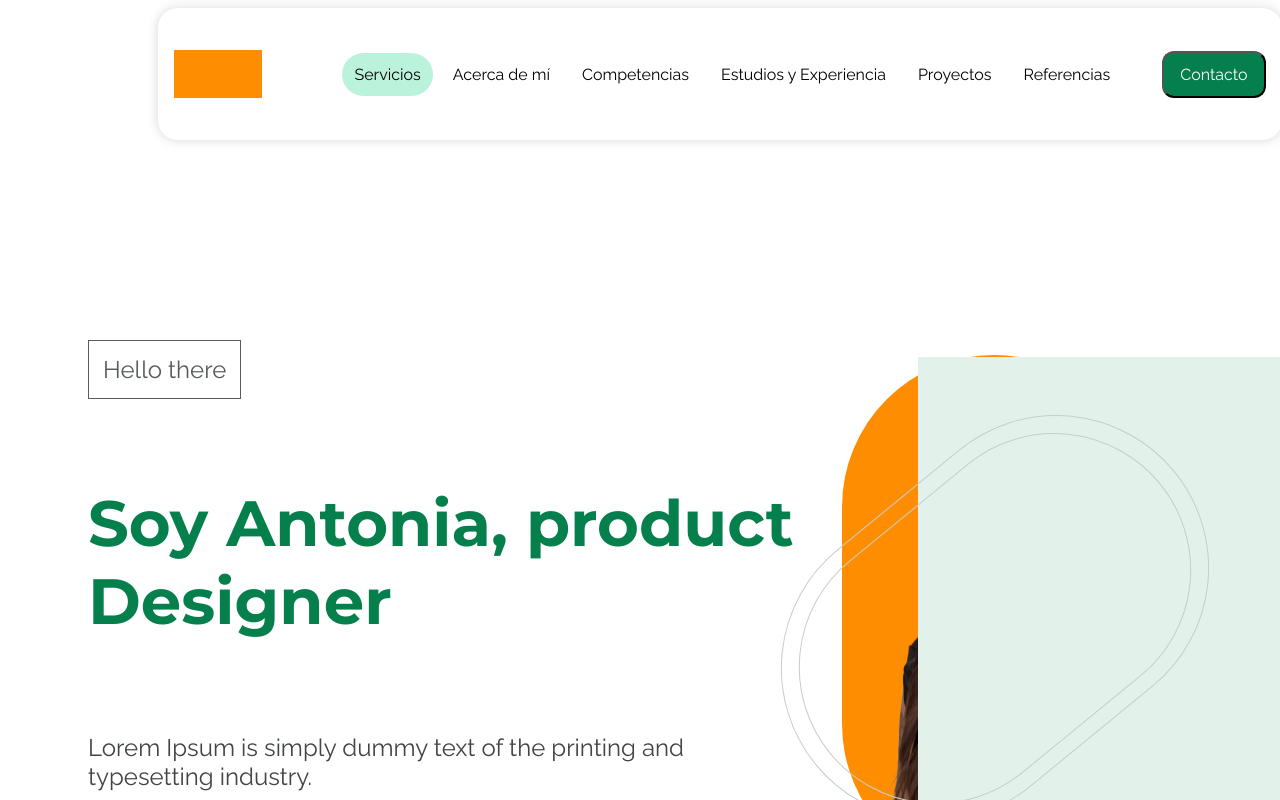
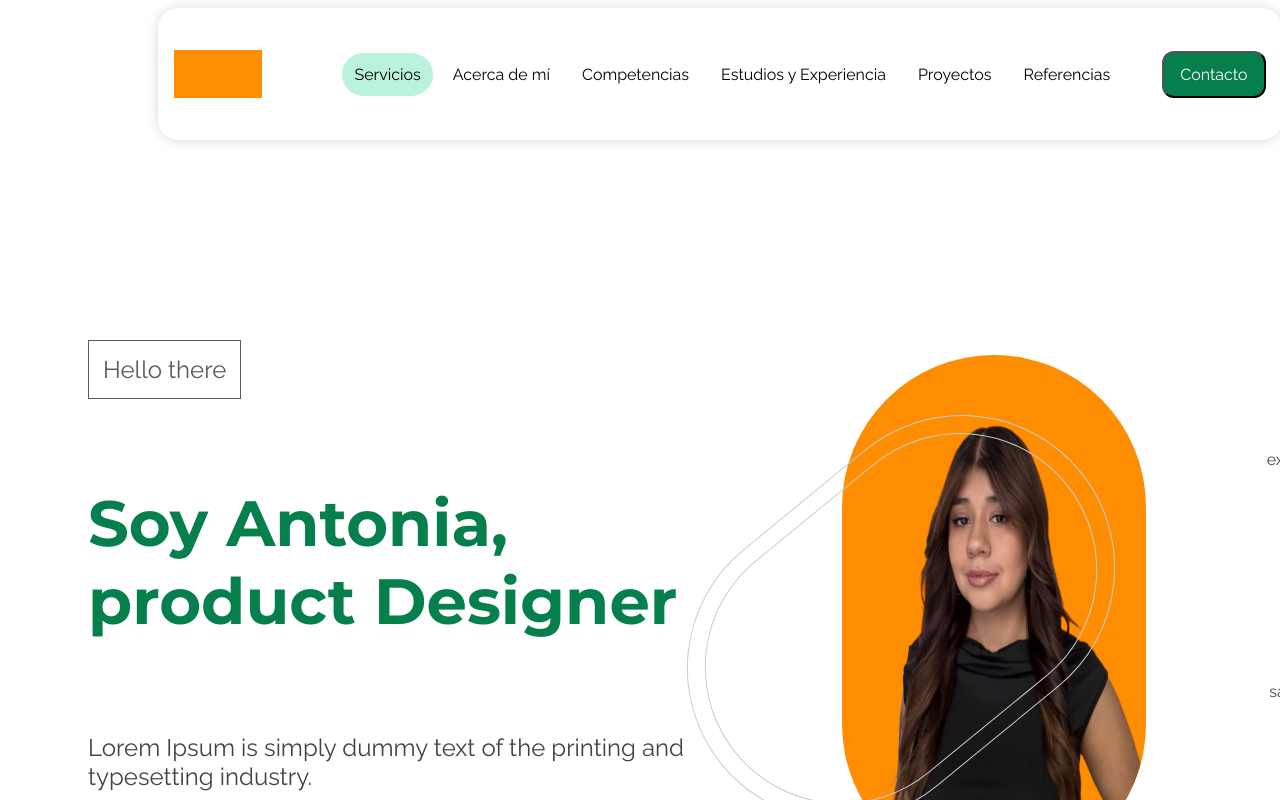
Before and after one commit to jeannettearias/AntoPortfolio, a React (Vite) app: page / in a window 1280 px wide. Shown: the top 800 px of the page. Built offline with nearby package versions, Linux system fonts and the light colour scheme.

Commit message:
update the details 2nd section

```diff
--- a/src/styles/_hero.scss
+++ b/src/styles/_hero.scss
@@ -169,16 +169,6 @@
   }
 }
 
-.Detail_2 {
-  width: 449.489px;
-  height: 521px;
-
-  position: absolute;
-  right: -87px;
-
-  background: var(--Green-01, #e2f2eb);
-}
-
 .figma__picture {
   display: flex;
   width: 304px;
@@ -216,34 +206,6 @@
   align-items: flex-end;
   gap: 8px;
   align-self: stretch;
-}
-
-.hero__title_1 {
-  align-self: stretch;
-
-  color: var(--Main-Primary, #057f4c);
-  text-align: right;
-
-  /* H3/Bold */
-  font-family: var(--Family-Content, Raleway);
-  font-size: var(--Size-Heading-3, 32px);
-  font-style: normal;
-  font-weight: 700;
-  line-height: normal;
-}
-
-.hero__description_1 {
-  align-self: stretch;
-
-  color: var(--Neutral-07, #424544);
-  text-align: right;
-
-  /* MediumText/Regular */
-  font-family: var(--Family-Content, Raleway);
-  font-size: var(--Size-Medium, 16px);
-  font-style: normal;
-  font-weight: 400;
-  line-height: normal;
 }
 
 .hero__title_1 {
```
